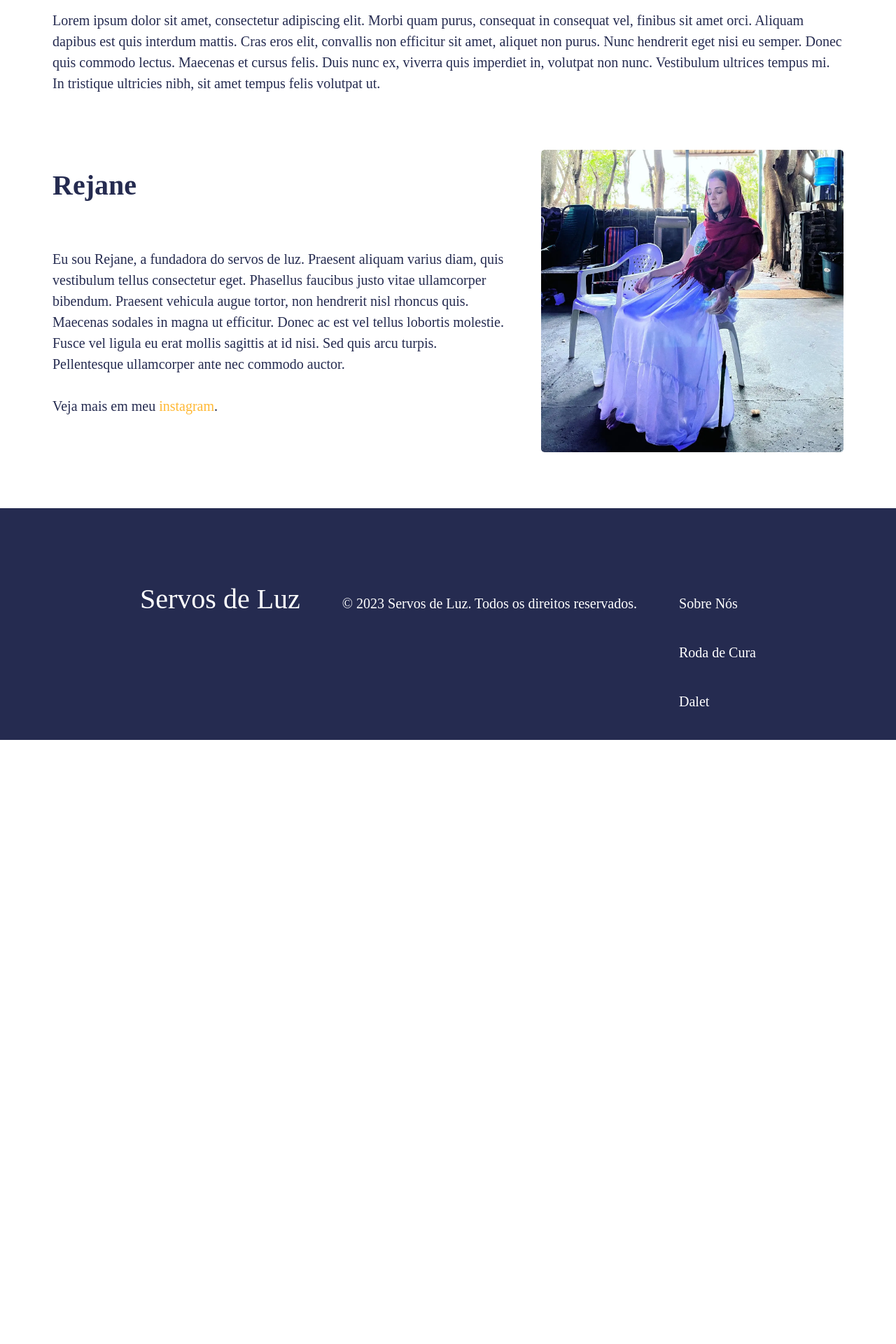
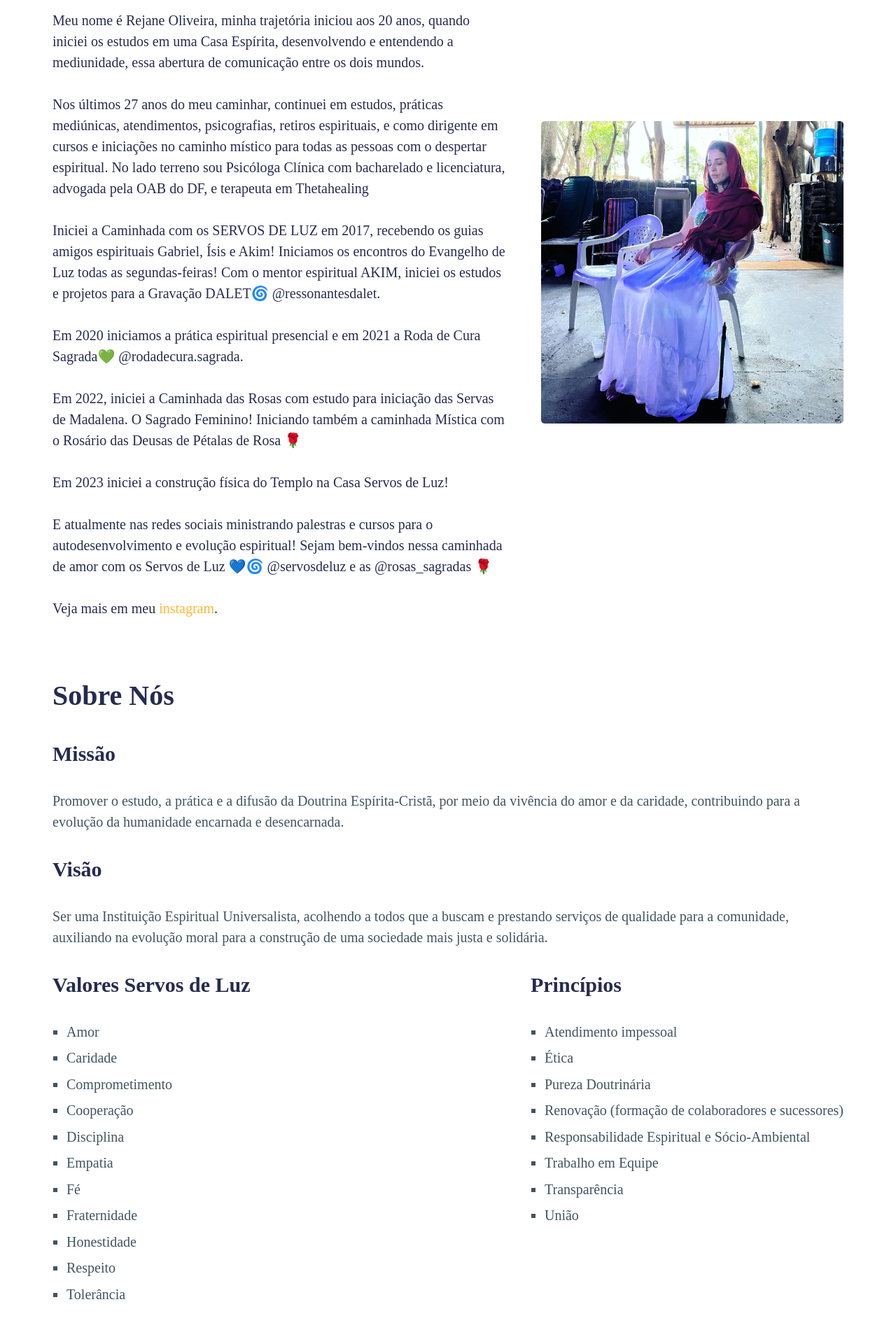
Before and after one commit to Servos-de-Luz/Servos-de-Luz, a SvelteKit app: page /about in a window 1280 px wide. Shown: the part 280-2200 px from the top of the page at 70% size. Before the commit the page ends 1337 px from the top, so only its background shows below. Built offline with nearby package versions, Linux system fonts and the light colour scheme; a web font is replaced by a local one.

Commit message:
Added information on about

```diff
--- a/src/routes/about/+page.svelte
+++ b/src/routes/about/+page.svelte
@@ -3,30 +3,47 @@
 </script>
 
 <section class="empty" />
-<section class="about">
-	<div class="container">
-		<h1>Sobre Nós</h1>
-		<p>
-			Lorem ipsum dolor sit amet, consectetur adipiscing elit. Morbi quam purus, consequat in
-			consequat vel, finibus sit amet orci. Aliquam dapibus est quis interdum mattis. Cras eros
-			elit, convallis non efficitur sit amet, aliquet non purus. Nunc hendrerit eget nisi eu semper.
-			Donec quis commodo lectus. Maecenas et cursus felis. Duis nunc ex, viverra quis imperdiet in,
-			volutpat non nunc. Vestibulum ultrices tempus mi. In tristique ultricies nibh, sit amet tempus
-			felis volutpat ut.
-		</p>
-	</div>
-</section>
+
 <section class="founder">
 	<div class="container">
 		<div class="founder-text">
-			<h1>Rejane</h1>
+			<h1>Minha Jornada</h1>
 			<p>
-				Eu sou Rejane, a fundadora do servos de luz. Praesent aliquam varius diam, quis vestibulum
-				tellus consectetur eget. Phasellus faucibus justo vitae ullamcorper bibendum. Praesent
-				vehicula augue tortor, non hendrerit nisl rhoncus quis. Maecenas sodales in magna ut
-				efficitur. Donec ac est vel tellus lobortis molestie. Fusce vel ligula eu erat mollis
-				sagittis at id nisi. Sed quis arcu turpis. Pellentesque ullamcorper ante nec commodo auctor.
+				Meu nome é Rejane Oliveira, minha trajetória iniciou aos 20 anos, quando iniciei os estudos
+				em uma Casa Espírita, desenvolvendo e entendendo a mediunidade, essa abertura de comunicação
+				entre os dois mundos.
 			</p>
+			<p>
+				Nos últimos 27 anos do meu caminhar, continuei em estudos, práticas mediúnicas,
+				atendimentos, psicografias, retiros espirituais, e como dirigente em cursos e iniciações no
+				caminho místico para todas as pessoas com o despertar espiritual. No lado terreno sou
+				Psicóloga Clínica com bacharelado e licenciatura, advogada pela OAB do DF, e terapeuta em
+				Thetahealing
+			</p>
+			<p>
+				Iniciei a Caminhada com os SERVOS DE LUZ em 2017, recebendo os guias amigos espirituais
+				Gabriel, Ísis e Akim! Iniciamos os encontros do Evangelho de Luz todas as segundas-feiras!
+				Com o mentor espiritual AKIM, iniciei os estudos e projetos para a Gravação DALET🌀
+				@ressonantesdalet.
+			</p>
+			<p>
+				Em 2020 iniciamos a prática espiritual presencial e em 2021 a Roda de Cura Sagrada💚
+				@rodadecura.sagrada.
+			</p>
+			<p>
+				Em 2022, iniciei a Caminhada das Rosas com estudo para iniciação das Servas de Madalena. O
+				Sagrado Feminino! Iniciando também a caminhada Mística com o Rosário das Deusas de Pétalas
+				de Rosa 🌹
+			</p>
+
+			<p>Em 2023 iniciei a construção física do Templo na Casa Servos de Luz!</p>
+
+			<p>
+				E atualmente nas redes sociais ministrando palestras e cursos para o autodesenvolvimento e
+				evolução espiritual! Sejam bem-vindos nessa caminhada de amor com os Servos de Luz 💙🌀
+				@servosdeluz e as @rosas_sagradas 🌹
+			</p>
+
 			<p>
 				Veja mais em meu <a
 					href="https://www.instagram.com/rosas_sagradas/"
@@ -43,6 +60,58 @@
 	</div>
 </section>
 
+<section class="about">
+	<div class="container">
+		<h1>Sobre Nós</h1>
+
+		<h3>Missão</h3>
+		Promover o estudo, a prática e a difusão da Doutrina Espírita-Cristã, por meio da vivência do amor
+		e da caridade, contribuindo para a evolução da humanidade encarnada e desencarnada.
+
+		<br />
+
+		<h3>Visão</h3>
+		Ser uma Instituição Espiritual Universalista, acolhendo a todos que a buscam e prestando serviços
+		de qualidade para a comunidade, auxiliando na evolução moral para a construção de uma sociedade mais
+		justa e solidária.
+
+		<br />
+
+		<div class="two-columns">
+			<div>
+				<h3>Valores Servos de Luz</h3>
+				<ul class="multi-list">
+					<li>Amor</li>
+					<li>Caridade</li>
+					<li>Comprometimento</li>
+					<li>Cooperação</li>
+					<li>Disciplina</li>
+					<li>Empatia</li>
+					<li>Fé</li>
+					<li>Fraternidade</li>
+					<li>Honestidade</li>
+					<li>Respeito</li>
+					<li>Tolerância</li>
+				</ul>
+			</div>
+
+			<div>
+				<h3>Princípios</h3>
+				<ul class="multi-list">
+					<li>Atendimento impessoal</li>
+					<li>Ética</li>
+					<li>Pureza Doutrinária</li>
+					<li>Renovação (formação de colaboradores e sucessores)</li>
+					<li>Responsabilidade Espiritual e Sócio-Ambiental</li>
+					<li>Trabalho em Equipe</li>
+					<li>Transparência</li>
+					<li>União</li>
+				</ul>
+			</div>
+		</div>
+	</div>
+</section>
+
 <style>
 	.founder .container {
 		display: flex;
@@ -53,6 +122,10 @@
 	.founder-text {
 		flex: 1.5 1 0;
 		display: block;
+	}
+
+	.founder-text p:last-child {
+		margin: 0;
 	}
 
 	.founder-img {
@@ -72,4 +145,21 @@
 			width: 100%;
 		}
 	}
+
+	.about h1,
+	.about h3 {
+		margin-block: 1.5rem;
+	}
+
+	.two-columns {
+		display: flex;
+		justify-content: space-between;
+	}
+
+	/* small screen */
+	@media (max-width: 990px) {
+		.two-columns {
+			flex-direction: column;
+		}
+	}
 </style>
```
